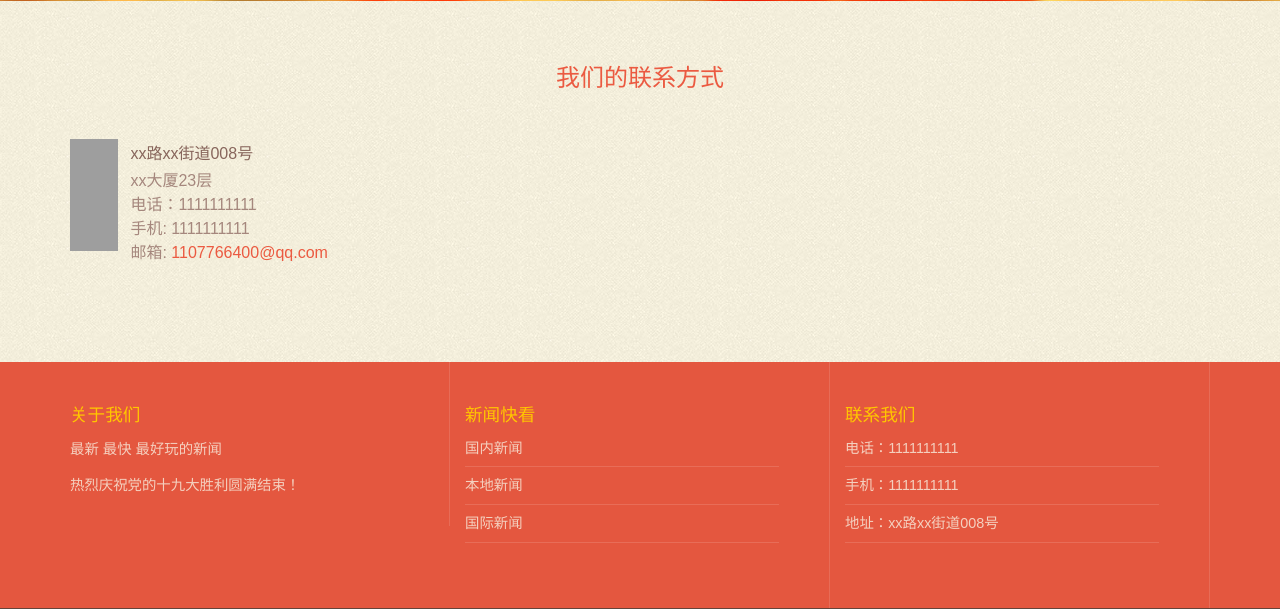
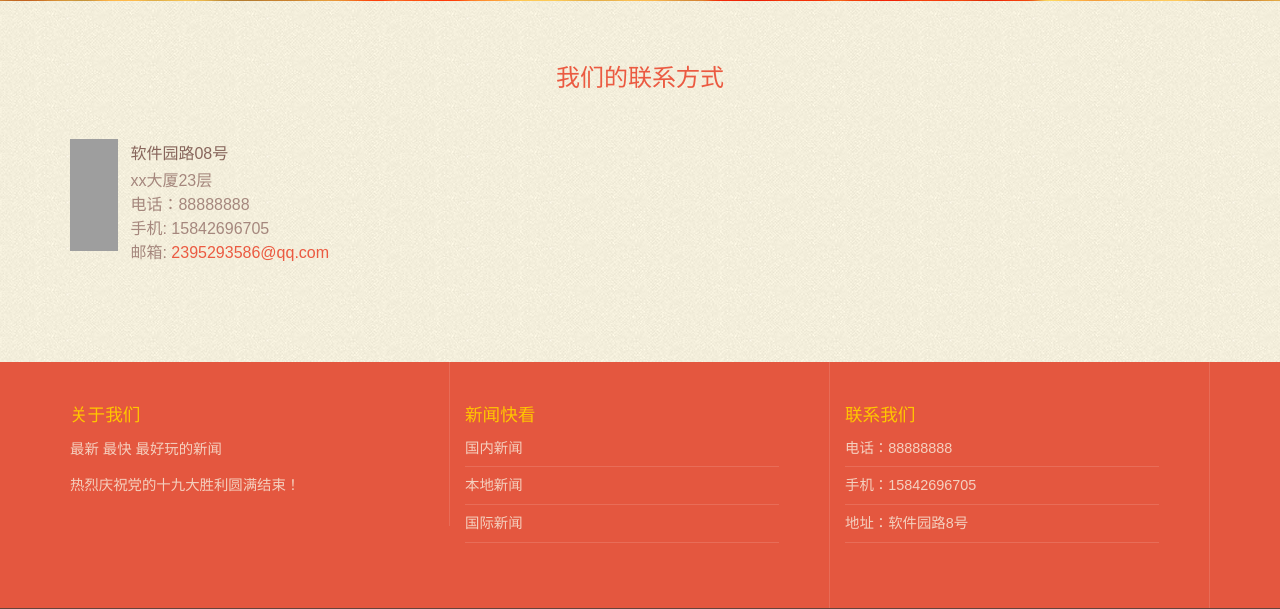
Before and after one commit to wangzixu111/zuoye, a PHP site: page /DbName/application/index/view/index/contact.html in a window 1280 px wide. Shown: the part 339-948 px from the top of the page. Run offline with PHP 8.4, Linux system fonts and the light colour scheme; some libraries are stand-ins or nearby versions; grey boxes are pictures that could not be loaded.

Commit message:
提交文件

```diff
--- a/xinwen/application/index/view/index/contact.html
+++ b/xinwen/application/index/view/index/contact.html
@@ -72,11 +72,11 @@
 					 <li><span></span></li>
 					 <li>
 						 <div class="address-info">
-							 <h4>xx路xx街道008号</h4>
+							 <h4>软件园路08号</h4>
 							 <p>xx大厦23层</p>
-							 <p>电话：1111111111</p>
-							 <p>手机: 1111111111</p>
-							 <p>邮箱: <a href="mailto:1107766400@qq.com">1107766400@qq.com</a></p>
+							 <p>电话：88888888</p>
+							 <p>手机: 15842696705</p>
+							 <p>邮箱: <a href="mailto:2395293586@qq.com">2395293586@qq.com</a></p>
 						 </div>
 					 </li>
 				  </ul>
@@ -105,9 +105,9 @@
 		<div class="col-md-4 fotter-list">
 			<h3>联系我们</h3>
 			<ul>
-				<li><a>电话：1111111111</a></li>
-				<li><a>手机：1111111111</a></li>
-				<li><a>地址：xx路xx街道008号</a></li>
+				<li><a>电话：88888888</a></li>
+				<li><a>手机：15842696705</a></li>
+				<li><a>地址：软件园路8号</a></li>
 			</ul>
 		</div>
 		<div class="clearfix"></div>
--- a/xinwen/application/index/view/index/index.html
+++ b/xinwen/application/index/view/index/index.html
@@ -156,9 +156,9 @@
 			 <div class="col-md-4 fotter-list">
 				 <h3>联系我们</h3>
 				 <ul>
-					 <li><a>电话：1111111111</a></li>
-					 <li><a>手机：1111111111</a></li>
-					 <li><a>地址：xx路xx街道008号</a></li>
+					 <li><a>电话：88888888</a></li>
+					 <li><a>手机：15842696705</a></li>
+					 <li><a>地址：软件园路8号</a></li>
 				 </ul>
 			 </div>
 			 <div class="clearfix"></div>
--- a/xinwen/application/index/view/index/terms.html
+++ b/xinwen/application/index/view/index/terms.html
@@ -122,9 +122,9 @@
 		<div class="col-md-4 fotter-list">
 			<h3>联系我们</h3>
 			<ul>
-				<li><a>电话：1111111111</a></li>
-				<li><a>手机：1111111111</a></li>
-				<li><a>地址：xx路xx街道008号</a></li>
+				<li><a>电话：88888888</a></li>
+				<li><a>手机：15842696705</a></li>
+				<li><a>地址：软件园路8号</a></li>
 			</ul>
 		</div>
 		<div class="clearfix"></div>
```
Also changed, not shown: xinwen/application/index/view/index/single.html (+6 -6 lines), xinwen/runtime/temp/427077f95ab1a3406dfa44e35c872d05.php (+4 -4 lines).
